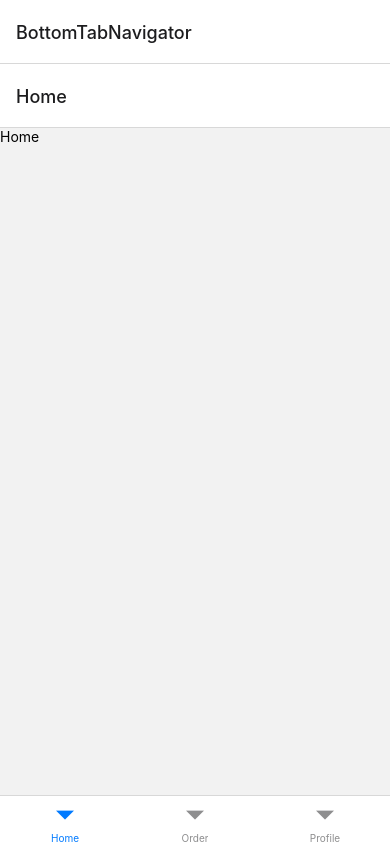
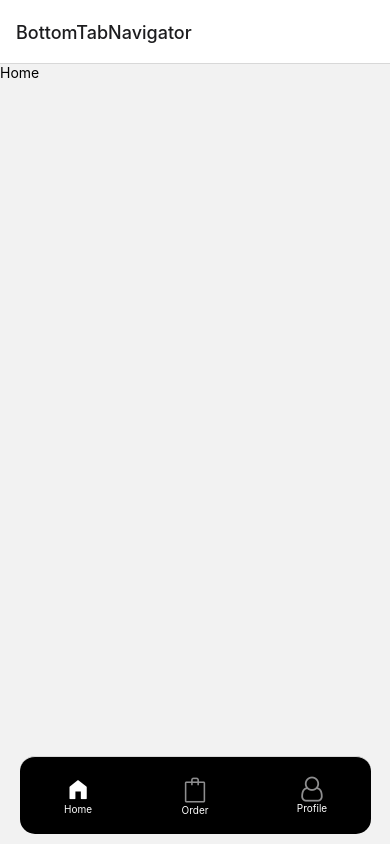
Before and after one commit to viz404/quest-labs-assignment, a React Native app: screen /BottomTabNavigator in a window 390 px wide. Built offline with nearby package versions, Linux system fonts and the light colour scheme.

Commit message:
used vector icons in tabs

```diff
--- a/navigators/BottomTabNavigator.tsx
+++ b/navigators/BottomTabNavigator.tsx
@@ -3,14 +3,80 @@ import {createBottomTabNavigator} from "@react-navigation/bottom-tabs";
 import {Home, Order} from "../screens";
 import TopTabNavigator from "./TopTabNavigator";
 
+import Foundation from "react-native-vector-icons/Foundation";
+import Octicons from "react-native-vector-icons/Octicons";
+import SimpleLineIcons from "react-native-vector-icons/SimpleLineIcons";
+import MaterialIcons from "react-native-vector-icons/MaterialIcons";
+import FontAwesome from "react-native-vector-icons/FontAwesome";
+import {Text} from "react-native";
+
 const BottomTab = createBottomTabNavigator();
 
 export default function BottomTabNavigator() {
   return (
-    <BottomTab.Navigator>
-      <BottomTab.Screen name="Home" component={Home} />
-      <BottomTab.Screen name="Order" component={Order} />
-      <BottomTab.Screen name="Profile" component={TopTabNavigator} />
+    <BottomTab.Navigator
+      screenOptions={{
+        headerShown: false,
+        tabBarActiveTintColor: "white",
+        tabBarShowLabel: false,
+        tabBarStyle: {
+          width: "90%",
+          borderRadius: 15,
+          alignSelf: "center",
+          margin: 10,
+          backgroundColor: "black",
+          elevation: 0,
+          height: "10%",
+        },
+      }}>
+      <BottomTab.Screen
+        name="Home"
+        component={Home}
+        options={{
+          tabBarIcon: ({focused, size, color}) => (
+            <>
+              {focused ? (
+                <Foundation name="home" size={size} color={color} />
+              ) : (
+                <Octicons name="home" size={size} color={color} />
+              )}
+              <Text style={{color: "white", fontSize: 10}}>Home</Text>
+            </>
+          ),
+        }}
+      />
+      <BottomTab.Screen
+        name="Order"
+        component={Order}
+        options={{
+          tabBarIcon: ({focused, size, color}) => (
+            <>
+              {focused ? (
+                <MaterialIcons name="shopping-bag" size={size} color={color} />
+              ) : (
+                <SimpleLineIcons name="bag" size={size} color={color} />
+              )}
+              <Text style={{color: "white", fontSize: 10}}>Order</Text>
+            </>
+          ),
+        }}
+      />
+      <BottomTab.Screen
+        name="Profile"
+        component={TopTabNavigator}
+        options={{
+          tabBarIcon: ({focused, size, color}) => (
+            <>
+              {focused ? (
+                <FontAwesome name="user" size={size} color={color} />
+              ) : (
+                <FontAwesome name="user-o" size={size} color={color} />
+              )}
+              <Text style={{color: "white", fontSize: 10}}>Profile</Text>
+            </>
+          ),
+        }}
+      />
     </BottomTab.Navigator>
   );
 }
--- a/package.json
+++ b/package.json
@@ -19,7 +19,8 @@
     "react-native-pager-view": "^6.2.0",
     "react-native-safe-area-context": "^4.5.1",
     "react-native-screens": "^3.20.0",
-    "react-native-tab-view": "^3.5.1"
+    "react-native-tab-view": "^3.5.1",
+    "react-native-vector-icons": "^9.2.0"
   },
   "devDependencies": {
     "@babel/core": "^7.20.0",
@@ -29,6 +30,7 @@
     "@tsconfig/react-native": "^2.0.2",
     "@types/jest": "^29.2.1",
     "@types/react": "^18.0.24",
+    "@types/react-native-vector-icons": "^6.4.13",
     "@types/react-test-renderer": "^18.0.0",
     "babel-jest": "^29.2.1",
     "eslint": "^8.19.0",
```
Also changed, not shown: 2 other files (tests, documents, lock files or other folders).
